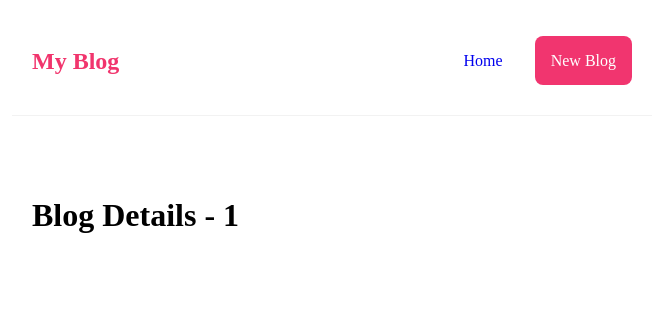
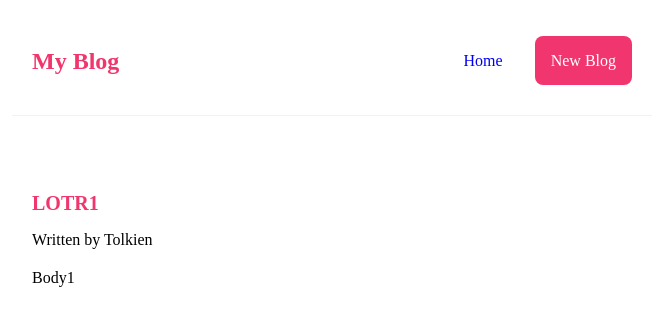
Before and after one commit to UP419/blog-app, a React (Vite) app: page /blogs/1 in a window 1280 px wide. Shown: the top 326 px of the page, without its empty margins (308-971 px from the left). Built offline with nearby package versions, Linux system fonts and the light colour scheme; data requests are answered from the project's data file.

Commit message:
reusing useFetch for blog pages

```diff
--- a/src/BlogDetails.tsx
+++ b/src/BlogDetails.tsx
@@ -1,11 +1,21 @@
 import {useParams} from 'react-router-dom'
+import useFetch from "./useFetch.tsx";
 
 const BlogDetails = () => {
     const {id} = useParams();
+    const {data: blog, isPending, error} = useFetch("http://localhost:8000/blogs/" + id);
 
     return (
-        <div>
-            <h1>Blog Details - {id}</h1>
+        <div className="blog-details">
+            {isPending && <div>Loading...</div>}
+            {error && <div>{error}</div>}
+            {blog && (
+                <article>
+                    <h2>{blog.title}</h2>
+                    <p>Written by {blog.author}</p>
+                    <div>{blog.body}</div>
+                </article>
+            )}
         </div>
     )
 }
--- a/src/index.css
+++ b/src/index.css
@@ -50,3 +50,13 @@
     color: #f1356d;
     margin-bottom: 8px;
 }
+
+.blog-details h2 {
+    font-size: 20px;
+    color: #f1356d;
+    margin-bottom: 10px;
+}
+
+.blog-details div {
+    margin: 20px 0;
+}
```
